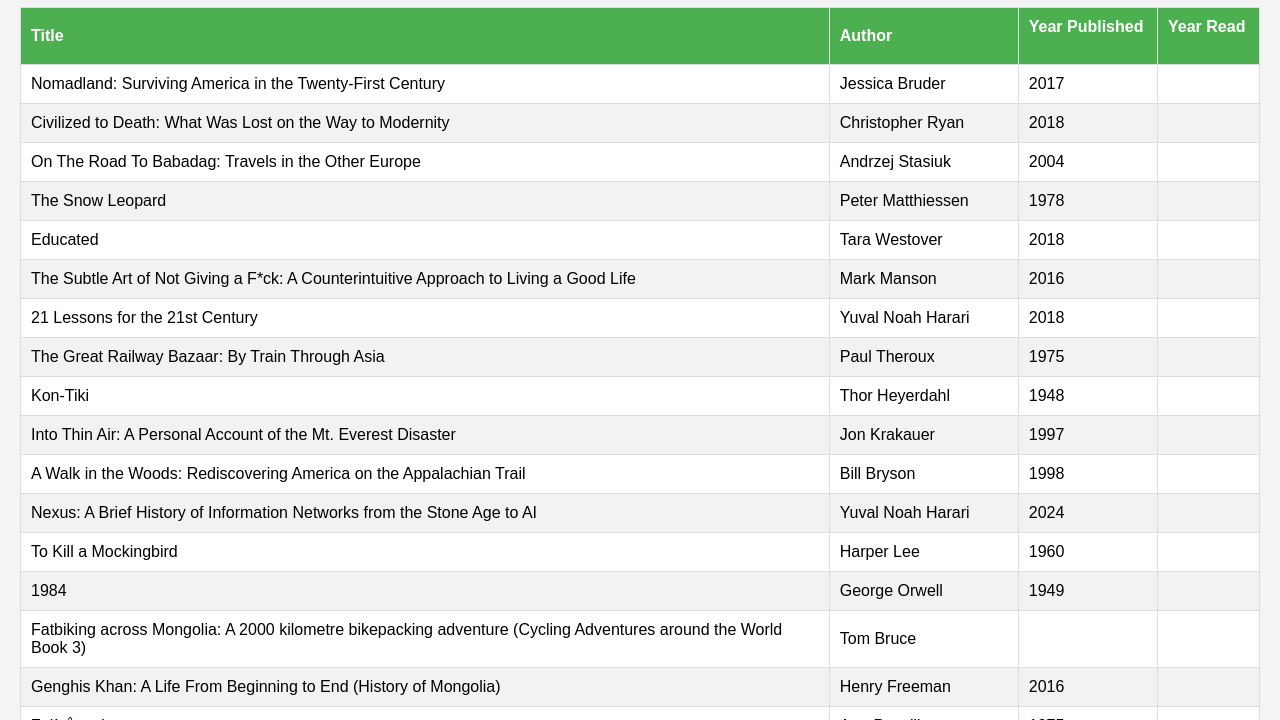
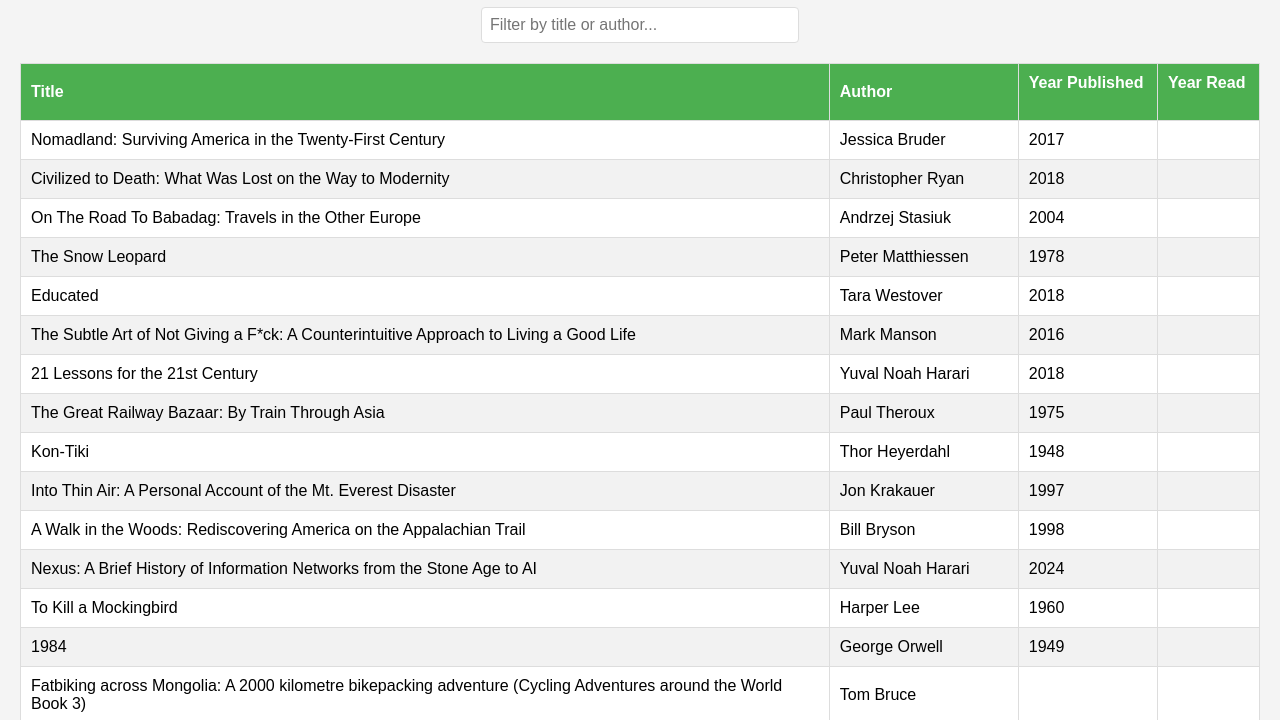
Before and after one commit to shuflovic/books, a plain HTML site: page index.html in a window 1280 px wide. Shown: the part 73-793 px from the top of the page. Drawn offline with nearby package versions, Linux system fonts and the light colour scheme.

Commit message:
Update index.html

```diff
--- a/index.html
+++ b/index.html
@@ -8,6 +8,9 @@
 </head>
 <body>
     <h1>My Reading List</h1>
+    <div class="filter-container">
+        <input type="text" id="filterInput" placeholder="Filter by title or author..." oninput="filterBooks()">
+    </div>
     <table id="booksTable">
         <thead>
             <tr>
@@ -22,6 +25,8 @@
     <script src="https://cdnjs.cloudflare.com/ajax/libs/PapaParse/5.4.1/papaparse.min.js"></script>
     <script src="script.js"></script>
     <script src="sort.js"></script>
+    <script src="filter.js"></script>
+
 
 </body>
 </html>
```
